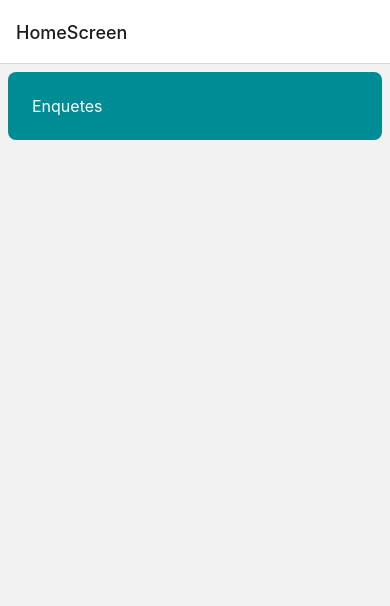
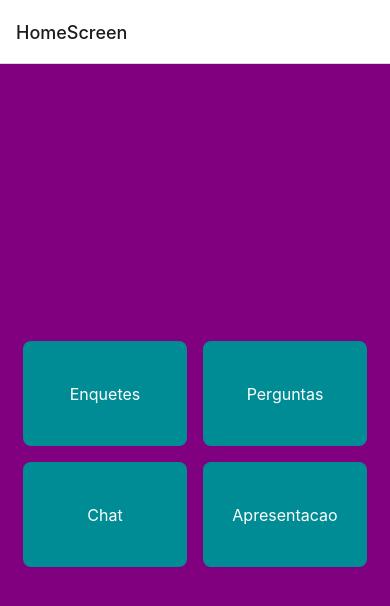
Before and after one commit to mconf/bbb-hybrid-sdk, a React Native app: screen /HomeScreen in a window 390 px wide. Shown: the top 606 px of the page. Built offline with nearby package versions, Linux system fonts and the light colour scheme.

Commit message:
created 4 buttons, stylized containers

```diff
--- a/src/components/card/styles.js
+++ b/src/components/card/styles.js
@@ -14,9 +14,13 @@ const ContainerCard = styled(Pressable).attrs(() => ({
 }))`
   ${() => css`
     display: flex;
+    align-items: center;
+    justify-content: center;
     background-color: #008C95;
     padding: 24px;
     margin: 8px;
+    min-height: 105px;
+    min-width: 164px;
     border-radius: 8px;
   `}
 `;
--- a/src/screens/home-screen/index.js
+++ b/src/screens/home-screen/index.js
@@ -1,17 +1,36 @@
-import { View } from 'react-native';
+import s from './styles'
 import { useNavigation } from '@react-navigation/native';
 import Card from '../../components/card';
 
 const HomeScreen = () => {
   const navigation = useNavigation();
   return (
-    <View>
-      <Card
-        title="Enquetes"
-        icon="poll"
-        onPress={() => navigation.navigate('PollScreen')}
-      />
-    </View>
+    <s.Container>
+      <s.LineContainer>
+        <Card
+          title="Enquetes"
+          icon="poll"
+          onPress={() => navigation.navigate('PollScreen')}
+        />
+        <Card
+          title="Perguntas"
+          icon="poll"
+          onPress={() => navigation.navigate('PollScreen')}
+        />
+      </s.LineContainer>
+      <s.LineContainer>
+        <Card
+          title="Chat"
+          icon="poll"
+          onPress={() => navigation.navigate('PollScreen')}
+        />
+        <Card
+          title="Apresentacao"
+          icon="poll"
+          onPress={() => navigation.navigate('PollScreen')}
+        />
+      </s.LineContainer>
+    </s.Container>
   );
 };
 
--- /dev/null
+++ b/src/screens/home-screen/styles.js
@@ -0,0 +1,23 @@
+import React from 'react';
+import styled from 'styled-components/native';
+
+const Container = styled.View `
+    background-color: purple;
+    flex-direction: column;
+    height: 100%;
+    display: flex;
+    align-items: center;
+    justify-content: center;
+`;
+const LineContainer = styled.View `
+    width: 100%;
+    display: flex;
+    flex-direction: row;
+    align-items: center;
+    justify-content: center;
+`;
+
+export default {
+    Container,
+    LineContainer
+};
```
